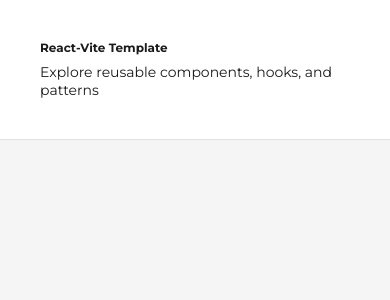
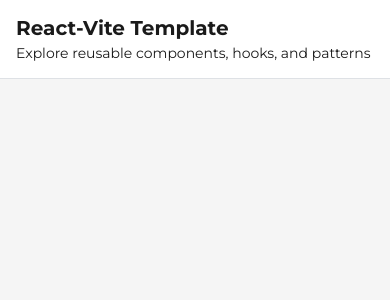
Before and after one commit to devoteamgcloud/react-vite-fe-template, a React (Vite) app: page / in a window 390 px wide. Shown: the top 300 px of the page. Built offline with nearby package versions, Linux system fonts and the light colour scheme.

Commit message:
Update responsiv UI

```diff
--- a/src/components/layout/BaseLayout/styled.ts
+++ b/src/components/layout/BaseLayout/styled.ts
@@ -25,8 +25,20 @@
     flex-direction: column;
     gap: ${tokens.size.BASELINE}px;
   }
+
+  @media (max-width: ${tokens.breakpoints.phone}) {
+    padding: ${tokens.padding.BASELINE * 2}px;
+
+    & > div {
+      gap: ${tokens.size.BASELINE / 2}px;
+    }
+  }
 `
 
 export const Main = styled.main`
   padding: ${tokens.padding.CONTAINER}px;
+
+  @media (max-width: ${tokens.breakpoints.phone}) {
+    padding: ${tokens.padding.BASELINE * 2}px;
+  }
 `
--- a/src/core/typography.ts
+++ b/src/core/typography.ts
@@ -121,7 +121,7 @@
   }
 
   @media (max-width: ${tokens.breakpoints.phone}) {
-    font-size: ${tokens.text.fontSize.SMALL - 2}px;
+    font-size: ${tokens.text.fontSize.MEDIUM}px;
 `
 
 export const Typography = {
```
